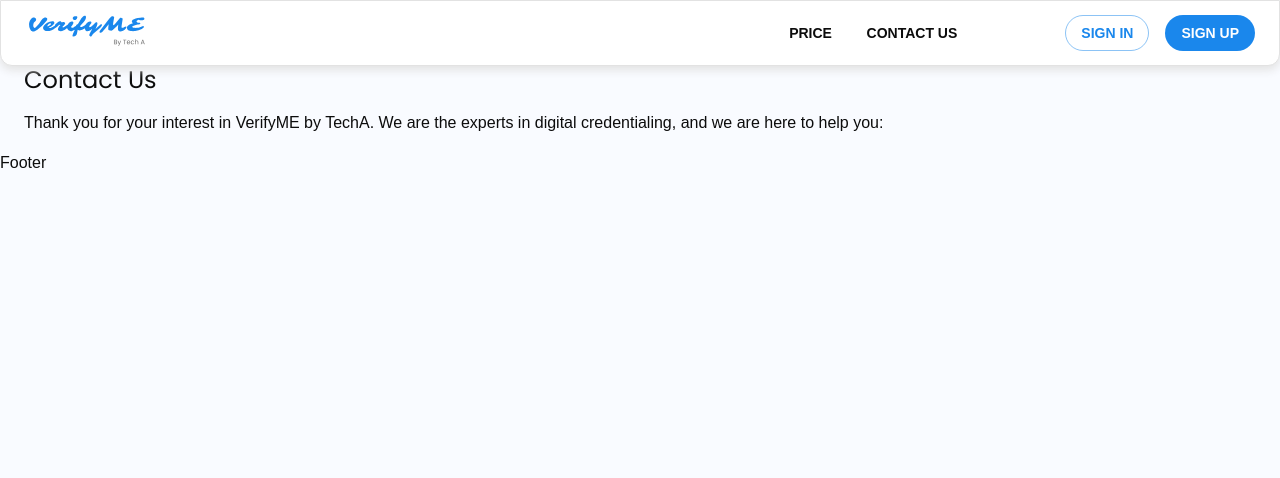
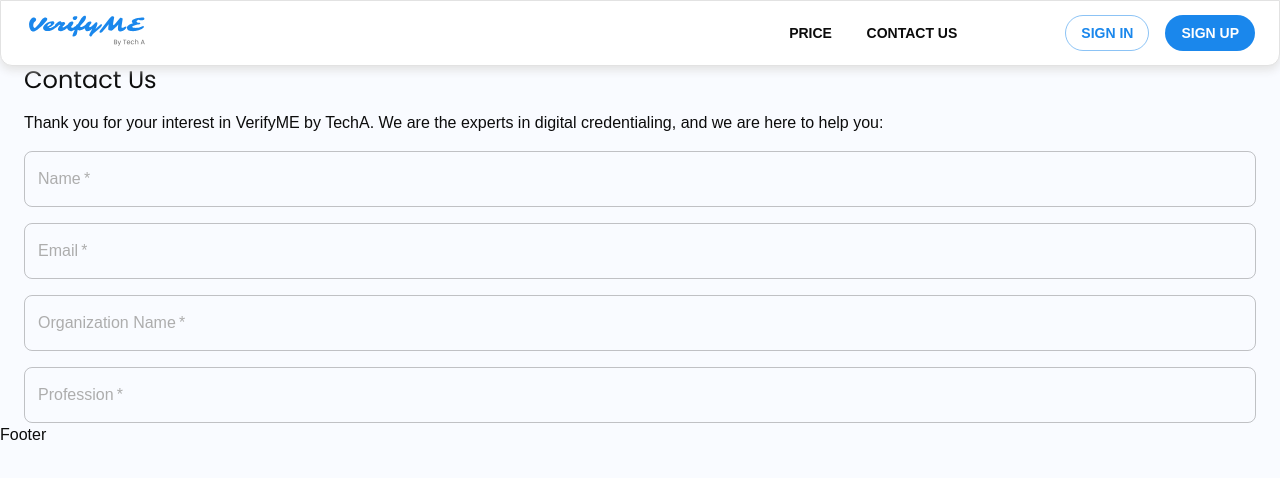
Before and after one commit to lyDiyamong/ratifyme-frontend, a React (Vite) app: page /contactus in a window 1280 px wide. Shown: the top 478 px of the page. Built offline with nearby package versions, Linux system fonts and the light colour scheme.

Commit message:
add(11-contact-us): add input field into contact us form

```diff
--- a/src/pages/landing/ContactUs.jsx
+++ b/src/pages/landing/ContactUs.jsx
@@ -1,7 +1,16 @@
-import { Box, Container, Grid, Typography, Button } from "@mui/material";
-import theme from "../../assets/themes/index";
+import {
+    Box,
+    Container,
+    Grid,
+    Typography,
+    Button,
+    TextField,
+} from "@mui/material";
 import ContactUsImg from "../../assets/images/contactUs.svg";
+import { useTheme } from "@emotion/react";
+
 const ContactUs = () => {
+    const theme = useTheme();
     return (
         <Container>
             <Grid>
@@ -28,6 +37,52 @@ const ContactUs = () => {
                             here to help you:
                         </Typography>
                     </Box>
+                    <Box display="flex" flexDirection="column" gap={2}>
+                        <TextField
+                            sx={{
+                                "& .MuiOutlinedInput-root": {
+                                    borderRadius:
+                                        theme.shape.borderRadius.input, // Applying custom borderRadius to the input field
+                                },
+                            }}
+                            required
+                            id="outlined-required"
+                            label="Name"
+                        ></TextField>
+                        <TextField
+                            sx={{
+                                "& .MuiOutlinedInput-root": {
+                                    borderRadius:
+                                        theme.shape.borderRadius.input, // Applying custom borderRadius to the input field
+                                },
+                            }}
+                            required
+                            id="outlined-required"
+                            label="Email"
+                        ></TextField>
+                        <TextField
+                            sx={{
+                                "& .MuiOutlinedInput-root": {
+                                    borderRadius:
+                                        theme.shape.borderRadius.input, // Applying custom borderRadius to the input field
+                                },
+                            }}
+                            required
+                            id="outlined-required"
+                            label="Organization Name"
+                        ></TextField>
+                        <TextField
+                            sx={{
+                                "& .MuiOutlinedInput-root": {
+                                    borderRadius:
+                                        theme.shape.borderRadius.input, // Applying custom borderRadius to the input field
+                                },
+                            }}
+                            required
+                            id="outlined-required"
+                            label="Profession"
+                        ></TextField>
+                    </Box>
                 </Grid>
             </Grid>
         </Container>
```
